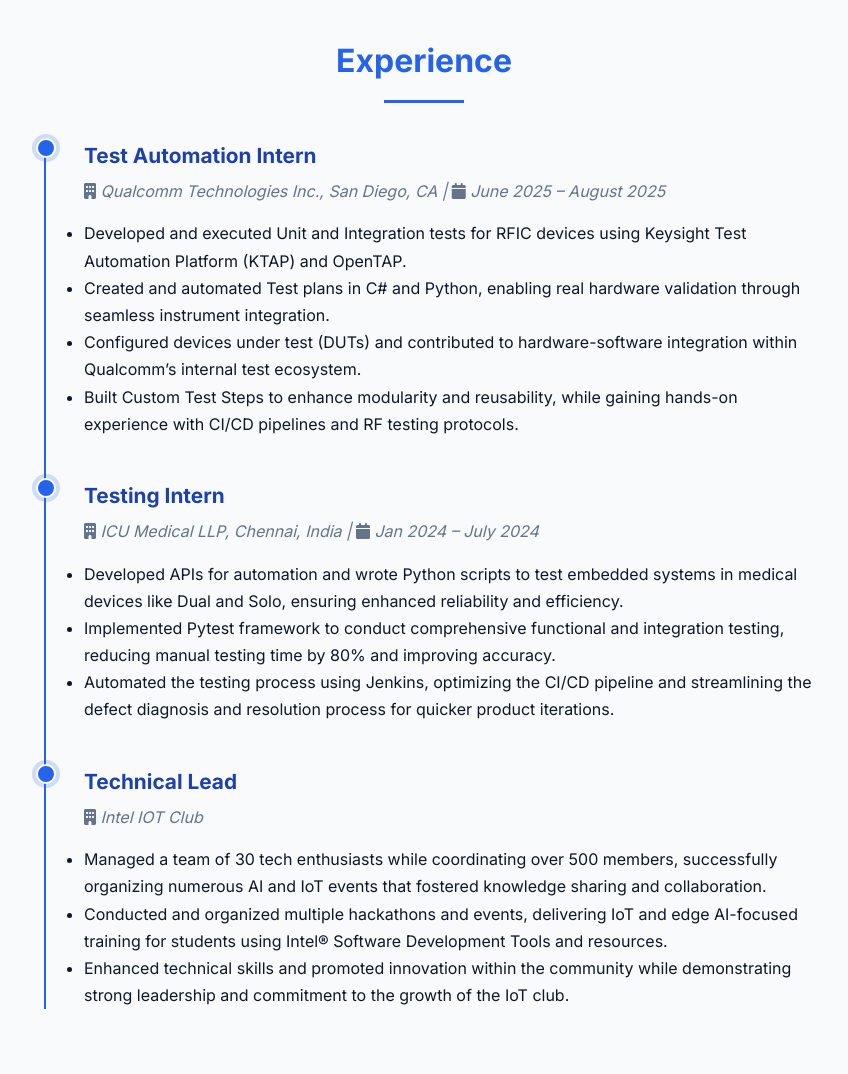
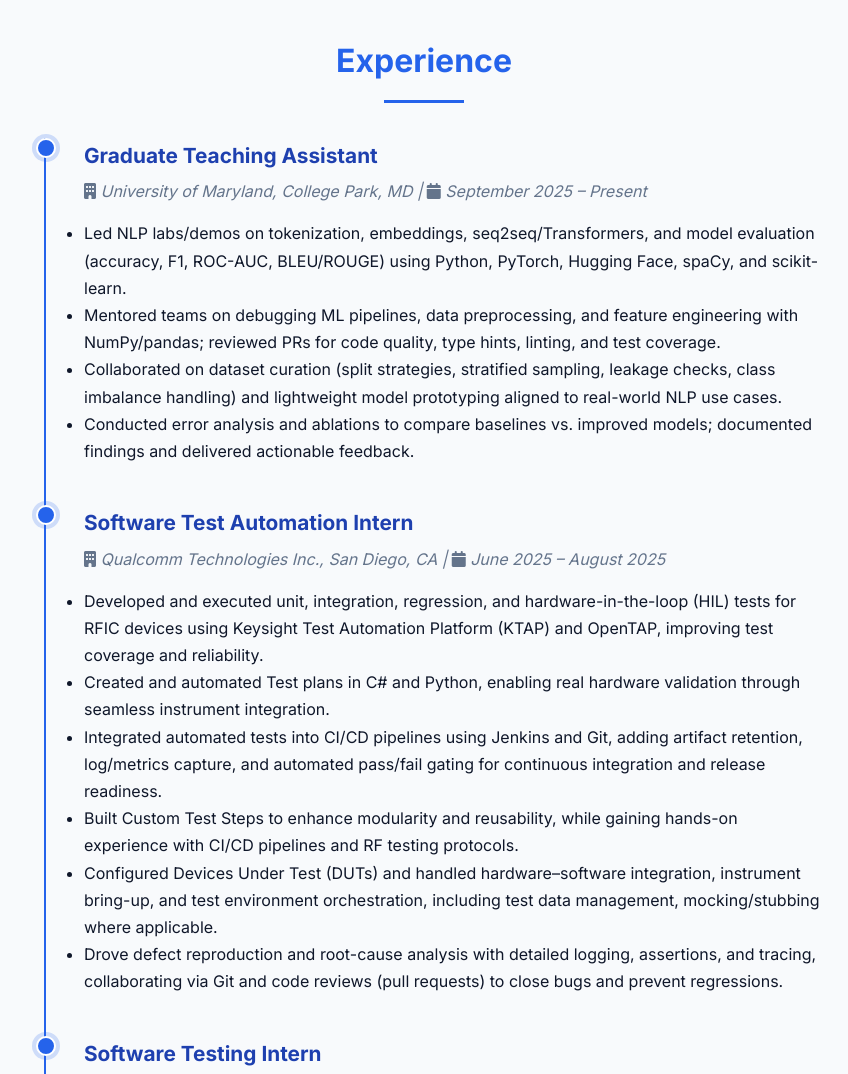
Before and after one commit to GowthamT-1610/Website, a plain HTML site: page index.html in a window 1280 px wide. Shown: the part 2100-3174 px from the top of the page, without its empty margins (216-1064 px from the left). Drawn offline with nearby package versions, Linux system fonts and the light colour scheme.

Commit message:
Updated the TA and the Resume

```diff
--- a/index.html
+++ b/index.html
@@ -860,7 +860,7 @@
                 <a href="#contact" class="btn"><i class="fas fa-envelope"></i> Contact Me</a>
                 <a href="https://linkedin.com/in/gowtham-krishna-b94559204/" class="btn" target="_blank"><i class="fab fa-linkedin"></i> LinkedIn</a>
                 <a href="https://github.com/Gowthamtadikamalla" class="btn" target="_blank"><i class="fab fa-github"></i> GitHub</a>
-                <a href="https://drive.google.com/file/d/1h8yb6rQWGgVqO1G4HsvwG4giFexEoUcD/view?usp=sharing" class="btn" target="_blank"><i class="fas fa-file-alt"></i> Resume</a>
+                <a href="https://drive.google.com/drive/folders/1eeynaMIEZjaAIswcsoEipFaVvC_e8iUM?usp=sharing" class="btn" target="_blank"><i class="fas fa-file-alt"></i> Resume</a>
 
             </div>
         </div>
@@ -969,19 +969,33 @@
         <div class="container">
             <h2 class="section-title">Experience</h2>
             <div class="timeline">
-                            <!-- New Qualcomm Experience -->
+                <!-- GTA -->
                 <div class="experience-item">
-                    <h4>Test Automation Intern</h4>
+                    <h4>Graduate Teaching Assistant</h4>
+                    <div class="experience-meta"><i class="fas fa-building"></i> University of Maryland, College Park, MD | <i class="fas fa-calendar"></i> September 2025 – Present</div>
+                    <ul>
+                      <li>Led NLP labs/demos on tokenization, embeddings, seq2seq/Transformers, and model evaluation (accuracy, F1, ROC-AUC, BLEU/ROUGE) using Python, PyTorch, Hugging Face, spaCy, and scikit-learn.</li>
+                      <li>Mentored teams on debugging ML pipelines, data preprocessing, and feature engineering with NumPy/pandas; reviewed PRs for code quality, type hints, linting, and test coverage.</li>
+                      <li>Collaborated on dataset curation (split strategies, stratified sampling, leakage checks, class imbalance handling) and lightweight model prototyping aligned to real-world NLP use cases.</li>
+                      <li>Conducted error analysis and ablations to compare baselines vs. improved models; documented findings and delivered actionable feedback.</li>
+                    </ul>
+                </div>
+                <!-- New Qualcomm Experience -->
+                <div class="experience-item">
+                    <h4>Software Test Automation Intern</h4>
                     <div class="experience-meta"><i class="fas fa-building"></i> Qualcomm Technologies Inc., San Diego, CA | <i class="fas fa-calendar"></i> June 2025 – August 2025</div>
                     <ul>
-                        <li>Developed and executed Unit and Integration tests for RFIC devices using Keysight Test Automation Platform (KTAP) and OpenTAP.</li>
+                        <li>Developed and executed unit, integration, regression, and hardware-in-the-loop (HIL) tests for RFIC devices using Keysight Test Automation Platform (KTAP) and OpenTAP, improving test coverage and reliability.</li>
                         <li>Created and automated Test plans in C# and Python, enabling real hardware validation through seamless instrument integration.</li>
-                        <li>Configured devices under test (DUTs) and contributed to hardware-software integration within Qualcomm’s internal test ecosystem.</li>
+                        <li>Integrated automated tests into CI/CD pipelines using Jenkins and Git, adding artifact retention, log/metrics capture, and automated pass/fail gating for continuous integration and release readiness.</li>
                         <li>Built Custom Test Steps to enhance modularity and reusability, while gaining hands-on experience with CI/CD pipelines and RF testing protocols.</li>
+                        <li>Configured Devices Under Test (DUTs) and handled hardware–software integration, instrument bring-up, and test environment orchestration, including test data management, mocking/stubbing where applicable.</li>
+                        <li>Drove defect reproduction and root-cause analysis with detailed logging, assertions, and tracing, collaborating via Git and code reviews (pull requests) to close bugs and prevent regressions.</li>
                     </ul>
                 </div>
+                                <!-- ICU Medical Experience -->
                 <div class="experience-item">
-                    <h4>Testing Intern</h4>
+                    <h4>Software Testing Intern</h4>
                     <div class="experience-meta"><i class="fas fa-building"></i> ICU Medical LLP, Chennai, India | <i class="fas fa-calendar"></i> Jan 2024 – July 2024</div>
                     <ul>
                         <li>Developed APIs for automation and wrote Python scripts to test embedded systems in medical devices like Dual and Solo, ensuring enhanced reliability and efficiency.</li>
@@ -1187,7 +1201,7 @@
                 <a href="https://linkedin.com/in/gowtham-krishna-b94559204/" target="_blank"><i class="fab fa-linkedin-in"></i></a>
                 <a href="https://github.com/Gowthamtadikamalla" target="_blank"><i class="fab fa-github"></i></a>
                 <a href="mailto:gowthamtadikamalla123@gmail.com"><i class="fas fa-envelope"></i></a>
-                <a href="https://drive.google.com/file/d/1h8yb6rQWGgVqO1G4HsvwG4giFexEoUcD/view?usp=sharing" target="_blank" title="View Resume"><i class="fas fa-file-alt"></i></a>
+                <a href="https://drive.google.com/drive/folders/1eeynaMIEZjaAIswcsoEipFaVvC_e8iUM?usp=sharing" target="_blank" title="View Resume"><i class="fas fa-file-alt"></i></a>
             </div>
             <div class="footer-nav">
                 <a href="#about">About</a>
```
